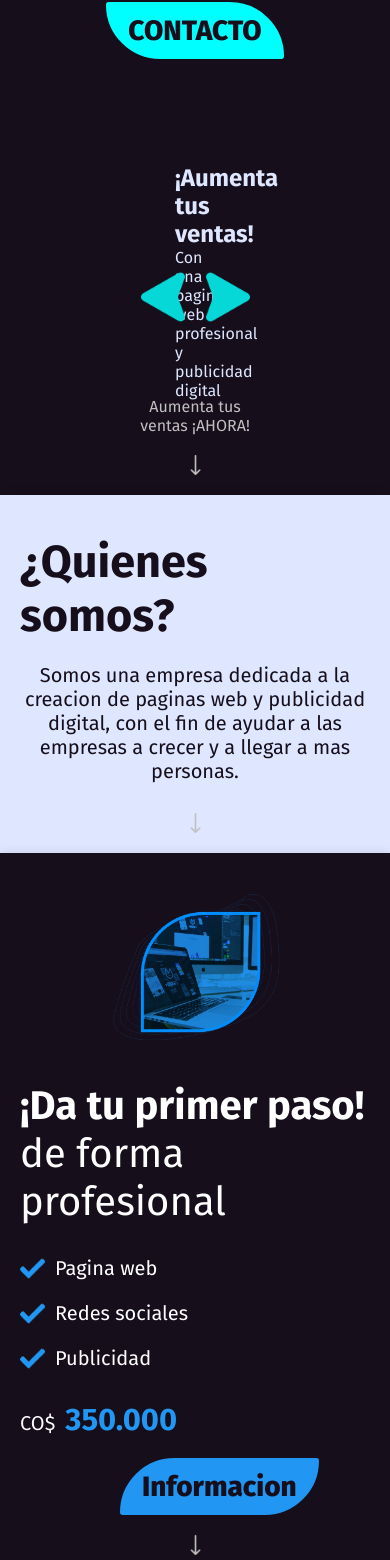
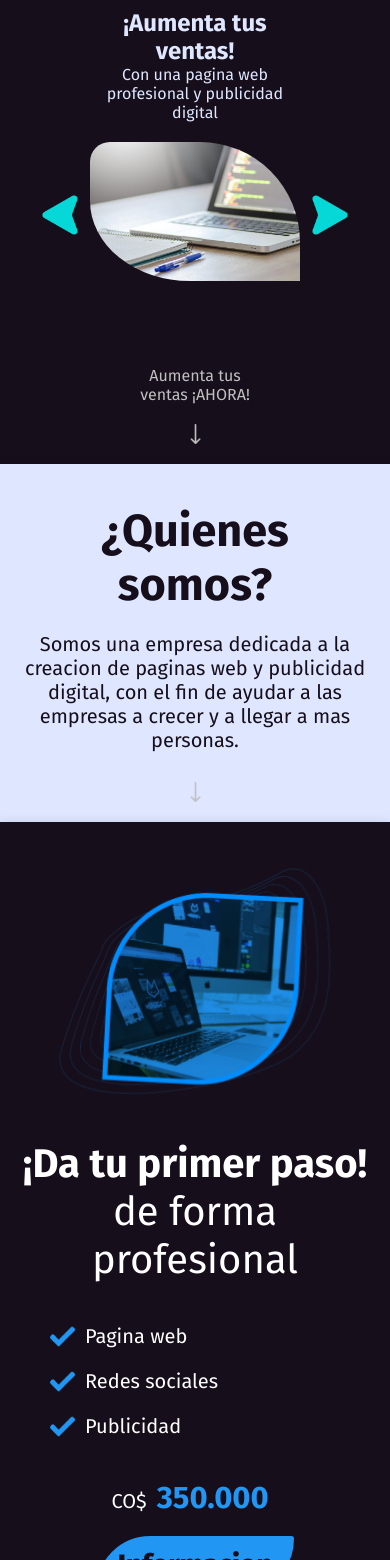
Before and after one commit to AndersonGomezGarcia/WebCode, a plain HTML site: page index.html in a window 390 px wide. Shown: the part 440-2000 px from the top of the page. Drawn offline with Linux system fonts and the light colour scheme.

Commit message:
fix changes

```diff
--- a/index.html
+++ b/index.html
@@ -4,9 +4,8 @@
 <head>
     <link rel="preconnect" href="https://fonts.googleapis.com">
     <link rel="preconnect" href="https://fonts.gstatic.com" crossorigin>
-    <link
-        href="https://fonts.googleapis.com/css2?family=Fira+Sans:ital,wght@0,100;0,200;0,300;0,400;0,500;0,600;0,700;0,800;0,900;1,100;1,200;1,300;1,400;1,500;1,600;1,700;1,800;1,900&family=Montserrat:ital,wght@0,100..900;1,100..900&family=Nunito+Sans:ital,opsz,wght@0,6..12,200..1000;1,6..12,200..1000&family=Oswald:wght@200..700&family=Roboto+Mono:ital,wght@0,100..700;1,100..700&family=Roboto:ital,wght@0,100;0,300;0,400;0,500;0,700;0,900;1,100;1,300;1,400;1,500;1,700;1,900&display=swap"
-        rel="stylesheet">
+    <!-- Fuentes de texto obtenidas desde google-->
+    <link href="https://fonts.googleapis.com/css2?family=Fira+Sans:ital,wght@0,100;0,200;0,300;0,400;0,500;0,600;0,700;0,800;0,900;1,100;1,200;1,300;1,400;1,500;1,600;1,700;1,800;1,900&family=Montserrat:ital,wght@0,100..900;1,100..900&family=Nunito+Sans:ital,opsz,wght@0,6..12,200..1000;1,6..12,200..1000&family=Oswald:wght@200..700&family=Roboto+Mono:ital,wght@0,100..700;1,100..700&family=Roboto:ital,wght@0,100;0,300;0,400;0,500;0,700;0,900;1,100;1,300;1,400;1,500;1,700;1,900&display=swap" rel="stylesheet">
 
     <meta charset="UTF-8">
     <meta name="viewport" content="width=device-width, initial-scale=1.0">
@@ -18,7 +17,7 @@
 
 <body>
     <header>
-        <nav>
+        <nav role="navigation">
             <ul>
                 <li><a href="#Home">Home</a></li>
                 <li><a href="#About">About</a></li>
@@ -33,13 +32,11 @@
                 <div class="content">
                     <div class="text">
                         <h1>LLEVA TU NEGOCIO A OTRO NIVEL</h1>
-                        <a href="#Contact"><button>CONTACTO</button></a>
-                    </div>
-                    <img src="img/home.png" alt="">
+                        <a href="#Contact"><button type="button">CONTACTO</button></a>
                     </div>
                     <div class="carousel">
-                    <button class="prev-button"></button>
-                    <button class="next-button"></button>
+                        <button type="button" class="prev-button" aria-label="Anterior"></button>
+                        <button type="button" class="next-button" aria-label="Siguiente"></button>
                         <div class="active slide">
                             <div class="text">
                                 <h2>¡Aumenta tus ventas!</h2>
@@ -48,26 +45,30 @@
                             <img src="img/carousel-1.jpg" alt="thinking man with a laptop">
                         </div>
                         <div class="slide">
-                        <img src="img/carousel-2.jpg" alt="people with a phone">
                             <div class="text">
                                 <h2>¡Llega a mas personas!</h2>
                                 <p>Con redes sociales y publicidad digital</p>
                             </div>
+                            <img src="img/carousel-2.jpg" alt="people with a phone">
                         </div>
                         <div class="slide">
                             <div class="text">
                                 <h2>¡Haz crecer tu negocio!</h2>
                                 <p>Con una pagina web profesional y publicidad digital</p>
                             </div>
-                        <img src="img/carousel-3.jpg" alt="tw">
+                            <img src="img/carousel-3.jpg" alt="two people with a laptop">
+                        </div>
                     </div>
                 </div>
 
 
 
+
+                <a href="#About">
                     <div class="next">Aumenta tus ventas ¡AHORA! <br>
                         <img src="img/down.png" alt="down arrow">
                     </div>
+                </a>
             </div>
         </section>
         <section id="About">
@@ -76,9 +77,11 @@
                 <p>Somos una empresa dedicada a la creacion de paginas web y publicidad digital, con el fin de ayudar a
                     las empresas a crecer y a llegar a mas personas.</p>
             </div>
+            <a href="#Services">
                 <div class="next">
                     <img src="img/down.png" alt="down arrow">
                 </div>
+            </a>
         </section>
         <section id="Services">
             <div class="container">
@@ -98,16 +101,18 @@
                     </li>
                 </ul>
                 <span>CO$<span>350.000</span></span>
-                <a href="#Contact"><button>Informacion</button></a>
+                <a href="#Contact"><button type="button">Informacion</button></a>
             </div>
             <img src="img/services.png" alt="a web page">
+            <a href="#Contact">
                 <div class="next">
                     <img src="img/down.png" alt="down arrow">
                 </div>
+            </a>
         </section>
         <section id="Contact">
             <h2>Contactanos</h2>
-            <div id="form-messages"></div>
+            <div id="form-messages" role="alert"></div>
             <form id="contact-form" action="POST">
                 <label for="name">Nombres</label>
                 <input type="text" name="name" id="name">
@@ -125,68 +130,7 @@
     <footer>
         <p>© 2025 AnderWeb</p>
     </footer>
-    <script>
-        document.getElementById('contact-form').addEventListener('submit', function (event) {
-            event.preventDefault();//Evita el envío del formulario
-
-            //Obtener los valores de los campos
-            const name = document.getElementById('name').value.trim();
-            const email = document.getElementById('email').value.trim();
-            const subject = document.getElementById('subject').value.trim();
-            const message = document.getElementById('message').value.trim();
-            const formMessages = document.getElementById('form-messages');
-
-            //Limpiar mensajes anteriores
-            formMessages.innerHTML = '';
-
-            //Validar que todos los campos estén completos
-            if (!name || !email || !subject || !message) {
-                formMessages.innerHTML = '<p style="color: red;">Por favor, completa todos los campos.</p>';
-                return;
-            }
-
-            //Validar el formato del correo electrónico
-            const emailPattern = /^[^\s@]+@[^\s@]+\.[^\s@]+$/;
-            if (!emailPattern.test(email)) {
-                formMessages.innerHTML = '<p style="color: red;">Por favor, ingresa un correo electrónico válido.</p>';
-                return;
-            }
-
-            //Simular el envío de datos
-            formMessages.innerHTML = '<p style="color: green;">Enviando datos...</p>';
-            setTimeout(() => {
-                formMessages.innerHTML = '<p style="color: green;">Formulario enviado con éxito.</p>';
-                document.getElementById('contactForm').reset();//Limpiar el formulario
-            }, 2000);
-        });
-        // Lógica del carrusel
-        const slides = document.querySelectorAll('.carousel .slide');
-        const nextButton = document.querySelector('.carousel .next-button');
-        const prevButton = document.querySelector('.carousel .prev-button');
-        let currentSlide = 0;
-
-        function showSlide(index) {
-            slides.forEach((slide, i) => {
-                if (i === index) {
-                    slide.classList.add('active');
-                    slide.style.opacity = 1;
-                } else {
-                    slide.classList.remove('active');
-                    slide.style.opacity = 0;
-                }
-            });
-        }
-
-        nextButton.addEventListener('click', () => {
-            currentSlide = (currentSlide + 1) % slides.length;
-            showSlide(currentSlide);
-        });
-
-        prevButton.addEventListener('click', () => {
-            currentSlide = (currentSlide - 1 + slides.length) % slides.length;
-            showSlide(currentSlide);
-        });
-    </script>
+    <script src="script.js"></script>
 </body>
 
 </html>
--- a/style.css
+++ b/style.css
@@ -1,29 +1,28 @@
-*{
+* {
     font-family: 'Fira Sans';
     margin: 0;
     padding: 0;
     box-sizing: border-box;
 }
 
-body{
+body {
     font-family: 'Poppins', sans-serif;
     background-color: #f5f5f5;
 }
 
-
-nav{
+nav {
     display: flexbox;
     padding: 20px 30%;
     background-color: #160E1B;
 }
 
-nav ul{
+nav ul {
     display: flex;
     list-style: none;
     justify-content: space-between;
 }
 
-nav ul li a{
+nav ul li a {
     text-decoration: none;
     color: #00FFFF;
     font-size: 18px;
@@ -33,43 +32,46 @@ nav ul li a{
     transition: .3s;
 }
 
-nav ul li a:hover{
+nav ul li a:hover {
     background-color: #00FFFF;
     color: #160E1B;
     transition: .2s;
 }
-main{
+
+main {
     display: flex;
     justify-content: center;
     align-items: center;
     flex-direction: column;
     height: auto;
     background-color: #f5f5f5;
+}
 
-}
-section{
+section {
     display: flex;
     justify-content: center;
     align-items: center;
     flex-direction: row;
     background-color: #fff;
     padding: 20px;
-    box-shadow: 0 0 10px rgba(0,0,0,0.1);
+    box-shadow: 0 0 10px rgba(0, 0, 0, 0.1);
 }
 
-#Home{
+#Home {
     display: flex;
     background-color: #160E1B;
     width: 100%;
     min-height: 720px;
     position: relative;
-
-    justify-content: center; /* Centra horizontalmente */
-    align-items: center; /* Centra verticalmente */
-    flex-direction: column; /* Cambiado a column para mejor responsividad */
+    justify-content: center;
+    /* Centra horizontalmente */
+    align-items: center;
+    /* Centra verticalmente */
+    flex-direction: column;
+    /* Cambiado a column para mejor responsividad */
 }
 
-#Home .content{
+#Home .content {
     display: flex;
     justify-content: center;
     align-items: center;
@@ -80,24 +82,23 @@ section{
     margin: 0 auto;
 }
 
-#home .content div{
+#home .content div {
     display: flex;
     justify-content: center;
     align-items: center;
     flex-direction: column;
     width: 100%;
 }
-#Home .content h1{
+
+#Home .content h1 {
     color: #00FFFF;
     font-size: 80px;
     width: 80%;
     text-align: center;
-    line-height: 78%;
     font-weight: 700;
-
 }
 
-#Home button{
+#Home button {
     padding: 10px 20px;
     background-color: #00FFFF;
     color: #160E1B;
@@ -112,54 +113,48 @@ section{
     margin-left: 20%;
     border: #00FFFF 2px solid;
     min-width: fit-content;
-
 }
 
-#Home button:hover{
+#Home button:hover {
     background-color: #160E1B;
     color: #00FFFF;
     transition: .2s;
 }
 
 
-#Home img{
-    width: 45%;
-    height: 100%;
-    margin: 20px;
+#Home .carousel {
+    width: 100%;
 }
 
-
-#Home .carousel{
-    width: 50%;
+#Home .carousel {
     height: auto;
     position: relative;
     top: 0;
-    left: 25%;
+    right: 0;
     display: flex;
     justify-content: center;
     align-items: center;
     margin-bottom: 75px;
 }
 
-
-#Home .carousel .slide{
+#Home .carousel .slide {
     display: none;
-    transition: 5s; /* Añade una transición suave */
-    opacity: 0; /* Inicialmente oculto */
-    color:#DEE7FF;
-}
-#Home .carousel > .slide.active{
-    display: flex;
-    transition: 5s;
-    flex-direction: row;
-    opacity: 1; /* Muestra el slide */
-    width: 100%;
-    justify-content: center; /* Asegura que el contenido del slide esté centrado horizontalmente */
-    align-items: center; /* Asegura que el contenido del slide esté centrado verticalmente */
+    color: #DEE7FF;
+    opacity: 0;
+    transition: opacity 0.5s ease-in-out;
 }
 
-#Home .carousel > button.next-button,
-#Home .carousel > button.prev-button{
+#Home .carousel > .slide.active {
+    display: flex;
+    flex-direction: column;
+    width: 100%;
+    opacity: 1;
+    justify-content: center;
+    align-items: center;
+}
+
+#Home .carousel>button.next-button,
+#Home .carousel>button.prev-button {
     border: none;
     border-radius: 0;
     background-color: transparent;
@@ -177,132 +172,158 @@ section{
     align-items: center;
 }
 
-#Home .carousel > button.next-button{
-    right: 30px;
+#Home .carousel>button.next-button:hover {
+    transform: scale(1.2);
+    filter: brightness(1.2);
 }
 
-#Home .carousel > button.prev-button{
-    transform: rotate(180deg);/* usamos la misma imagen solo que la rotamos */
-    left: 30px;
+#Home .carousel>button.prev-button:hover {
+    transform: rotate(180deg) scale(1.2);
+    /* evita que la imagen se vea al revés */
+    filter: brightness(1.2);
 }
 
-#Home .carousel img{
-    width: calc(60% - 125px);
+#Home .carousel>button.next-button {
+    right: 2%;
+}
+
+#Home .carousel>button.prev-button {
+    transform: rotate(180deg);
+    /* usamos la misma imagen solo que la rotamos */
+    left: 2%;
+}
+
+#Home .carousel img {
+    width: calc(100% - 250px);
     height: auto;
     object-fit: cover;
     border-radius: 20px 100px;
 }
 
-#Home .carousel .text{
-    width: calc(40% - 125px);
+#Home .carousel .text {
+    width: calc(100% - 250px);
+    max-width: calc(100% - 240px);
+    text-align: center;
+    margin-bottom: 20px;
 }
-.next{
+
+.next {
     width: 30%;
     position: absolute;
     bottom: 20px;
-    left: 50%; /* Posiciona el contenedor en el centro horizontalmente */
-    transform: translateX(-50%); /* Ajusta la posición para centrarlo */
+    left: 50%;
+    transform: translateX(-50%);
     color: #c0c0c0;
     text-align: center;
     display: flex;
     align-items: center;
     flex-direction: column;
 }
+
 /* Animacion hecha mediante keyframes por facilidad y practicidad */
 @keyframes float {
     0% {
         transform: translateY(0px);
     }
+
     50% {
         transform: translateY(10px);
     }
+
     100% {
         transform: translateY(0px);
     }
 }
-.next img, #Services .next img, #Home .next img, #About .next img{
+
+.next img,
+#Services .next img,
+#Home .next img,
+#About .next img {
     width: 20px;
     margin: 20px auto 0 auto;
     animation: float 1s infinite;
 }
 
-
-
-#About{
+#About {
     position: relative;
     display: flex;
     flex-direction: column;
     background-color: #DEE7FF;
     padding: 20px;
     height: auto;
-    align-items: center; /* Centra verticalmente */
-    justify-content: center; /* Centra horizontalmente */
+    align-items: center;
+    justify-content: center;
     width: 100%;
     padding-bottom: 50px;
+    text-align: center;
 }
 
-#About h2{
+#About h2 {
     font-size: 45px;
     font-weight: 700;
     color: #160E1B;
     margin: 20px auto;
 }
 
-#About p{
+#About p {
     font-size: 20px;
     color: #160E1B;
     margin: 20px auto;
     text-align: center;
 }
 
-#Services{
+#Services {
     position: relative;
     display: flex;
-    flex-direction: row; /* Mantiene la dirección en filas */
+    flex-direction: row;
     background-color: #160E1B;
     padding: 20px;
     height: auto;
-    align-items: center; /* Centra verticalmente */
-    justify-content: center; /* Centra horizontalmente */
+    align-items: center;
+    justify-content: center;
     width: 100%;
 }
-#Services h2 b{
+
+#Services h2 b {
     font-size: 45px;
     font-weight: 700;
 }
-#Services h2{
+
+#Services h2 {
     font-size: 40px;
     font-weight: 400;
     color: white;
-    margin: 20px auto ;
+    margin: 20px auto;
 }
 
-#Services ul{
+#Services ul {
     display: flex;
     flex-direction: column;
     color: white;
     margin: 20px auto;
+}
 
-}
-#Services ul li{
+#Services ul li {
     display: flex;
     align-items: center;
     margin: 10px 0;
     font-size: 20px;
 }
-#Services span{
+
+#Services span {
     color: white;
     margin: 20px auto;
     font-size: 20px;
 }
 
-#Services span span{
+#Services span span {
     margin: 0 10px;
     color: #2196F3;
     font-weight: 700;
     font-size: 31px;
 }
-.icon{
+
+.icon {
     background-image: url(/img/done.png);
     height: 25px;
     width: 25px;
@@ -310,14 +331,14 @@ section{
     margin-right: 10px;
 }
 
-#Services button{
+#Services button {
     padding: 10px 20px;
     background-color: #2196F3;
     color: #160E1B;
     font-size: 28px;
     font-weight: 800;
     border: none;
-    border-radius:  100px 5px;
+    border-radius: 100px 5px;
     margin-top: 20px;
     cursor: pointer;
     transition: .3s;
@@ -326,16 +347,36 @@ section{
     transition: .3s;
 }
 
-#Services button:hover{
+#Services button:hover {
     background-color: #160E1B;
     color: #2196F3;
     transition: .2s;
 }
 
-#Services img{
+@keyframes rotating {
+    0% {
+        transform: rotate(-3deg);
+    }
+
+    50% {
+        transform: rotate(3deg);
+    }
+
+    100% {
+        transform: rotate(-3deg);
+    }
+}
+
+#Services img {
     width: 30%;
     height: 100%;
-    margin: 20px;
+    margin: 20px 30px;
+    animation: rotating 2s infinite;
+}
+
+#Services img:hover {
+    filter: brightness(1.2);
+
 }
 
 #Contact {
@@ -344,19 +385,21 @@ section{
     background-color: #DEE7FF;
     padding: 20px;
     height: auto;
-    align-items: center; /* Centra verticalmente */
-    justify-content: center; /* Centra horizontalmente */
+    align-items: center;
+    /* Centra verticalmente */
+    justify-content: center;
+    /* Centra horizontalmente */
     width: 100%;
 }
 
-#Contact h2{
+#Contact h2 {
     font-size: 45px;
     font-weight: 700;
     color: #160E1B;
     margin: 20px auto;
 }
 
-#Contact form{
+#Contact form {
     display: flex;
     flex-direction: column;
     width: 50%;
@@ -364,7 +407,7 @@ section{
     font-family: 'Fira Sans';
 }
 
-#Contact form input{
+#Contact form input {
     padding: 10px 20px 10px 30px;
     margin: 10px 0;
     border: none;
@@ -372,7 +415,7 @@ section{
     font-size: 18px;
 }
 
-#Contact form textarea{
+#Contact form textarea {
     padding: 10px 20px;
     margin: 10px 0;
     border: none;
@@ -380,7 +423,7 @@ section{
     font-size: 18px;
 }
 
-#Contact form button{
+#Contact form button {
     padding: 10px 20px;
     background-color: #2196F3;
     color: #160E1B;
@@ -394,13 +437,13 @@ section{
     border: #2196F3 2px solid;
 }
 
-#Contact form button:hover{
+#Contact form button:hover {
     background-color: transparent;
     color: #2196F3;
     transition: .2s;
 }
 
-footer{
+footer {
     background-color: #160E1B;
     height: 60px;
     color: white;
@@ -408,18 +451,31 @@ footer{
     padding: 20px 0;
     font-family: 'Fira Sans';
 }
+
 /* Añado un media query para hacer la página responsive */
+@media screen and (max-width: 1250px) {
+    #Home .carousel {
+        width: 125%;
+    }
+
+    #Home .carousel img {
+        width: calc(100% - 150px);
+    }
+
+}
+
 @media screen and (max-width: 1000px) {
 
-    nav{
+    nav {
         padding: 20px 9%;
     }
-    #Home .content{
+
+    #Home .content {
         flex-direction: column;
         height: auto;
     }
 
-    #Home .content .text{
+    #Home .content .text {
         order: 2;
         padding-bottom: 60px;
         width: 100%;
@@ -428,28 +484,54 @@ footer{
         margin: 0;
     }
 
-    #Home .content div{
+    #Home .content div {
         order: 2;
         padding-bottom: 60px;
         width: 100%;
         justify-content: center;
     }
-    #Home .content h1{
+
+    #Home .content h1 {
         font-size: 50px;
         width: 100%;
         margin: 0;
     }
-    #Home button{
+
+    #Home button {
         margin: 25px 0;
     }
-    #Home img{
+
+    #Home .carousel {
         width: 60%;
         height: 100%;
         order: 1;
-        margin: 20px;
+        margin: 1%;
     }
 
-    #Services{
+    #Home .carousel>button.prev-button,
+    #Home .carousel>button.next-button {
+        width: 40px;
+        height: 40px;
+        top: calc(50% - 20px);
+    }
+
+    #Home .carousel>button.next-button {
+        right: 0px;
+    }
+
+    #Home .carousel>button.prev-button {
+        left: 0px;
+    }
+
+    #Home .carousel img,
+    #Home .carousel .text {
+        width: 100%;
+        max-width: calc(100% - 100px);
+        order: 1;
+        padding-bottom: 20px;
+    }
+
+    #Services {
         display: flex;
         flex-direction: column;
         height: auto;
@@ -457,29 +539,55 @@ footer{
         justify-content: center;
     }
 
-    #Services img{
+    #Services img {
         width: 50%;
         height: 100%;
         order: 1;
         margin: 20px auto;
     }
-    #Services .container{
+
+    #Services .container {
         order: 2;
+    }
+
+    #Contact form {
+        width: 75%;
     }
 }
 
-
-
 @media screen and (max-width: 500px) {
-    nav{
-        padding: 20px 3%;
+    nav {
+        padding: 20px 2%;
     }
 
     nav ul li a {
-        font-size: 16px;
+        font-size: 15px;
+    }
+
+    #Services {
+        text-align: center;
+    }
+
+    #Services img {
+        width: 80%;
+        height: 100%;
+        order: 1;
+        margin: 20px auto;
+    }
+
+    #Services button {
+        margin: 20px auto;
+        align-self: center;
+    }
+
+    #Services ul {
+        margin: 30px;
+    }
+
+    #Contact form {
+        width: 90%;
     }
 }
-
 
 #form-messages p {
     margin: 10px 0;
```
Also changed, not shown: script.js (added, +66 -0 lines), 1 other file. Lines whose indentation alone changed are shown as unchanged.
